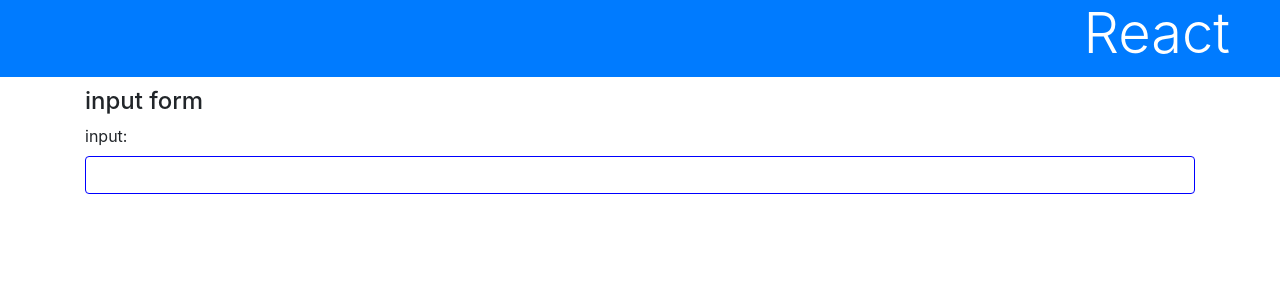
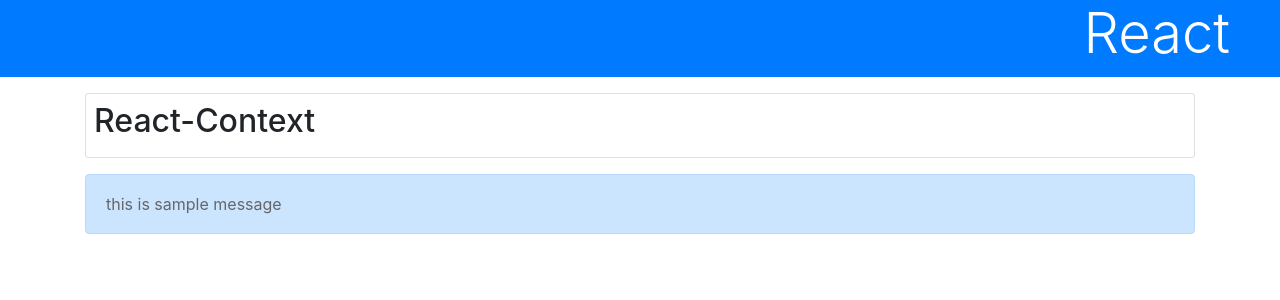
Before and after one commit to iyo-27/Reactraining, a React (Create React App) app: page / in a window 1280 px wide. Shown: the top 300 px of the page. Built offline with nearby package versions, Linux system fonts and the light colour scheme.

Commit message:
コンテキストについて

```diff
--- a/src/App.js
+++ b/src/App.js
@@ -1,62 +1,45 @@
 import React, {Component} from 'react';
 import './App.css';
 
+let data = {title:'React-Context',
+  message:'this is sample message'}
+
+const SampleContext = React.createContext(data)
+
 class App extends Component{
-  input = ""
-
-  constructor(props){
-    super(props)
-    this.state = {
-      title: "input form",
-      message: "type your name",
-      max: 10 // ★
-    }
-
-    this.doCheck = this.doCheck.bind(this)
-  }
-
-  doCheck(event){
-    console.log(event.target.value)
-    alert(event.target.value +
-      "は長すぎます。（最大" + this.state.max + "文字）")
-  }
 
   render(){
     return <div>
         <h1 className='bg-primary text-white display-4'>React</h1>
         <div className='container'>
-          <h4>{this.state.title}</h4>
-          <Message maxlegth={this.state.max} onCheck={this.doCheck} />
+          <Title />
+          <Message />
         </div>
     </div>
   }
 }
 
-class Message extends Component{
-  li = {
-    fontSize: "14px",
-    fontWeight: "bold",
-    color: "#090"
-  }
-
-  constructor(props){
-    super(props)
-    this.doChange = this.doChange.bind(this)
-  }
-
-  doChange(e){
-    if (e.target.value.length > this.props.maxlegth){
-      this.props.onCheck(e)
-      e.target.value =
-        e.target.value.substr(0, this.props.maxlegth)
-    }
-  }
+class Title extends Component{
+  static contextType = SampleContext
 
   render(){
-    return <div className='form-group'>
-      <label>input:</label>
-      <input type='text' className='form-control' onChange={this.doChange} />
-    </div>
+    return (
+      <div className='card p-2 my-3'>
+        <h2>{this.context.title}</h2>
+      </div>
+    )
+  }
+}
+
+class Message extends Component{
+  static contextType = SampleContext
+
+  render(){
+    return (
+      <div className='alert alert-primary'>
+        <p>{this.context.message}</p>
+      </div>
+    )
   }
 
 }
```
